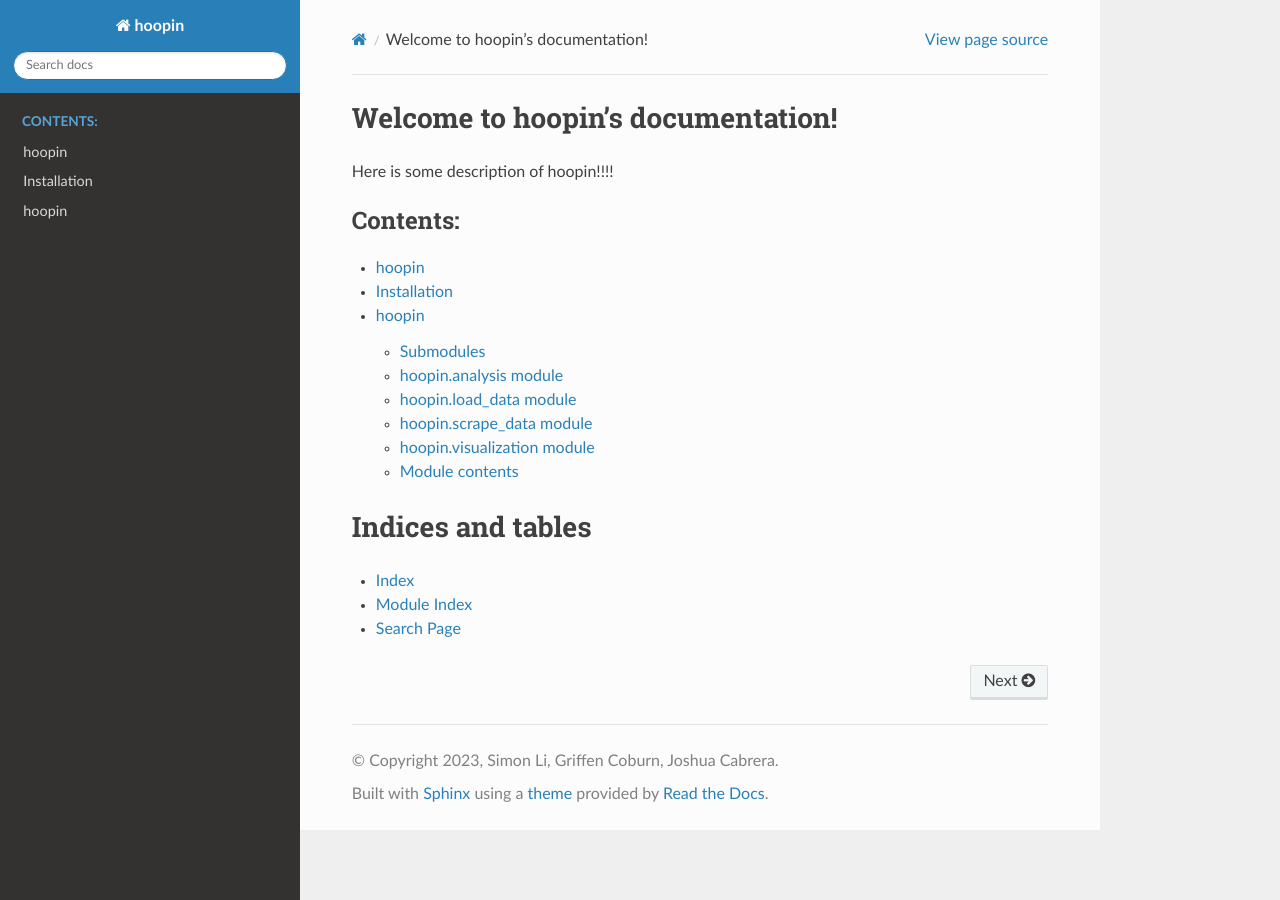
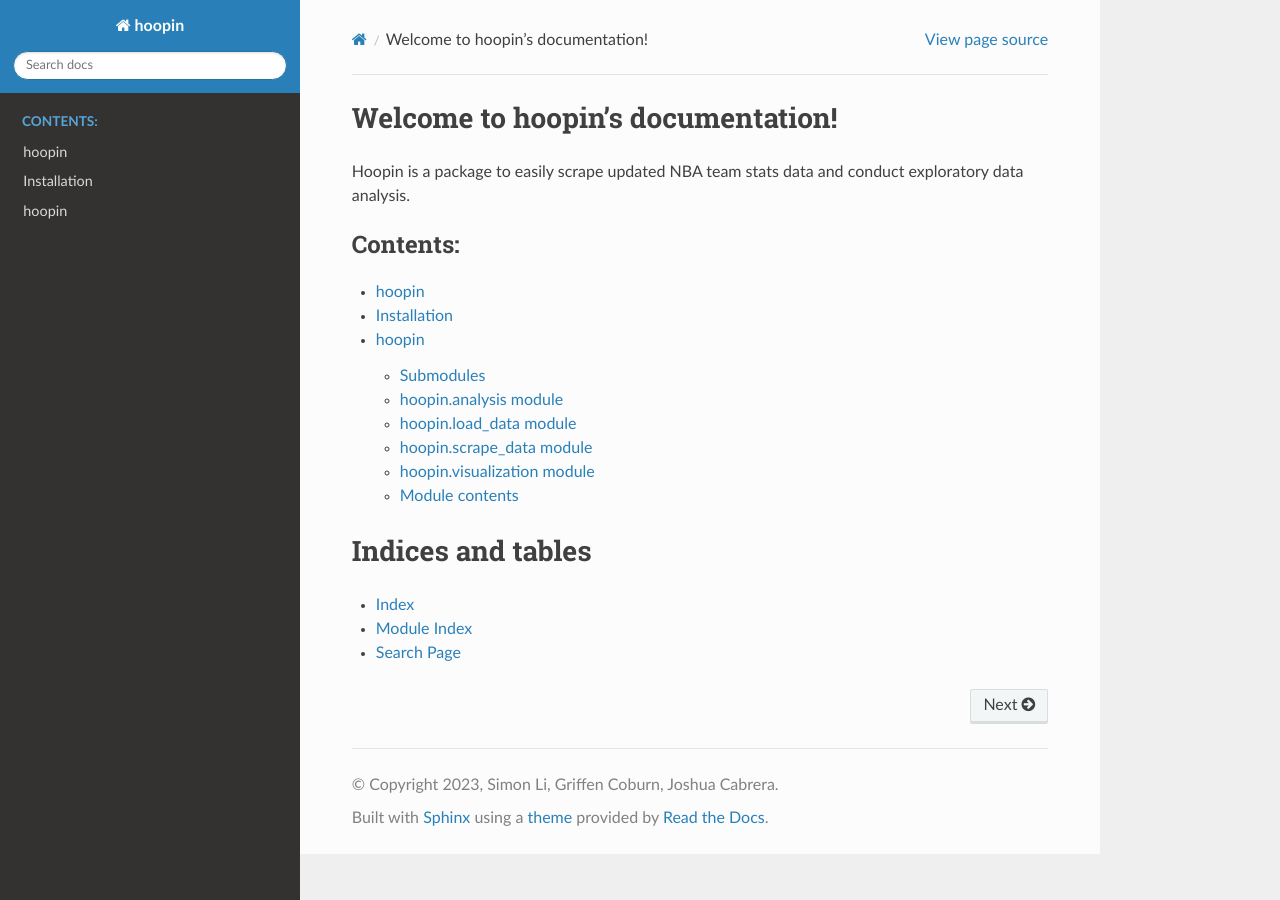
Before and after one commit to joshc2/hoopin, a Sphinx documentation site: the page built from docs/index.rst, in a window 1280 px wide. Built offline with Sphinx 7.4.7 and the Read the Docs theme 2.0.0, drawn with Linux system fonts in a browser that asks for light colours; pages that are not in the unit, such as notebooks, are missing from menus.

Commit message:
changed index description

```diff
--- a/docs/index.rst
+++ b/docs/index.rst
@@ -6,7 +6,8 @@
 Welcome to hoopin's documentation!
 ==================================
 
-Here is some description of hoopin!!!!
+Hoopin is a package to easily scrape updated NBA team stats data
+and conduct exploratory data analysis.
 
 .. toctree::
    :maxdepth: 2
```
Also changed, not shown: 18 other files.
